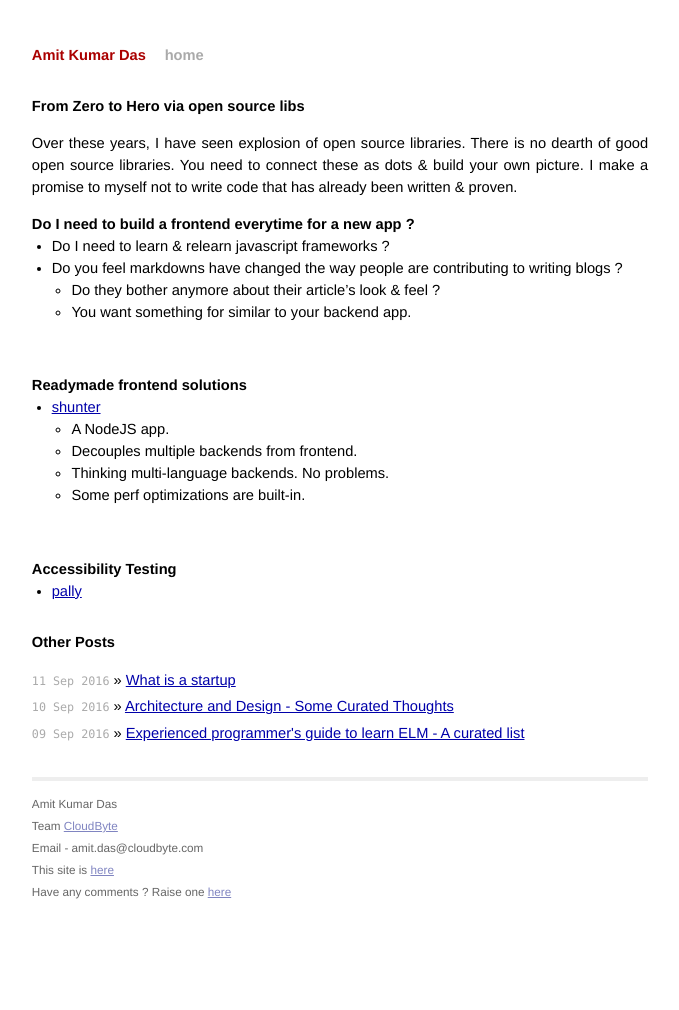
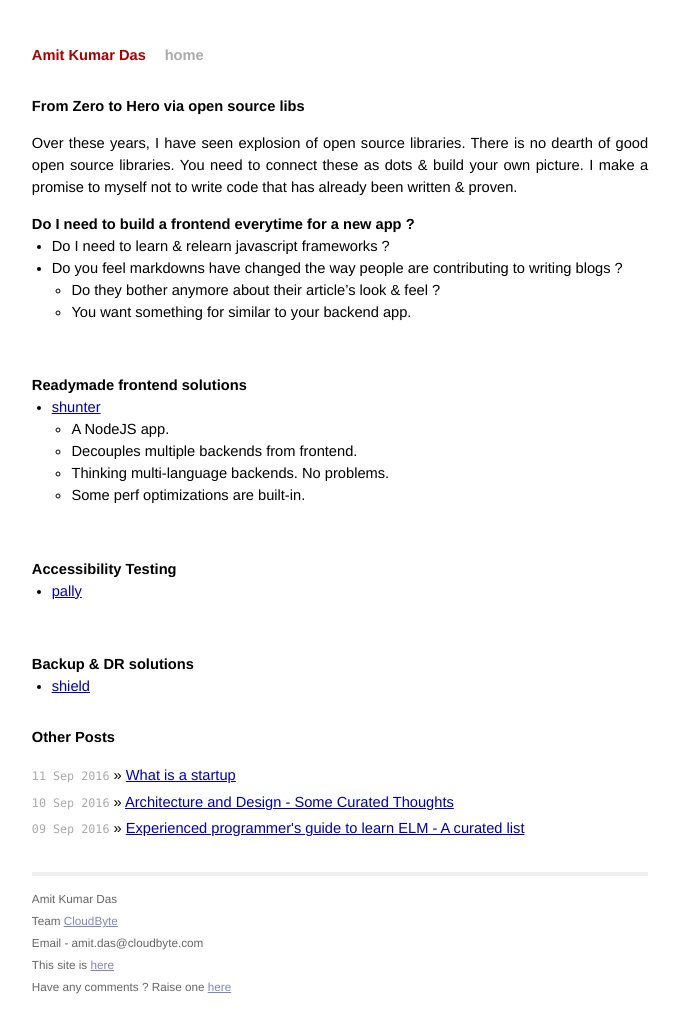
Before and after one commit to AmitKumarDas/amitkumardas.github.io, a Jekyll site: the page built from _posts/2016-09-13-zero-to-hero-via-libs.md, in a window 1280 px wide. Shown: the whole page, without its empty margins (300-979 px from the left). Built offline with Jekyll 4.4.1, drawn with Linux system fonts in a browser that asks for light colours; before the commit the page ends 944 px from its top, so only the background shows below that.

Commit message:
Update 2016-09-13-zero-to-hero-via-libs.md

```diff
--- a/_posts/2016-09-13-zero-to-hero-via-libs.md
+++ b/_posts/2016-09-13-zero-to-hero-via-libs.md
@@ -31,3 +31,9 @@ promise to myself not to write code that has already been written & proven.
 ### Accessibility Testing
 
 - [pally](https://github.com/springernature/dashboard)
+
+<br />
+
+### Backup & DR solutions
+
+- [shield](https://github.com/starkandwayne/shield)
```
